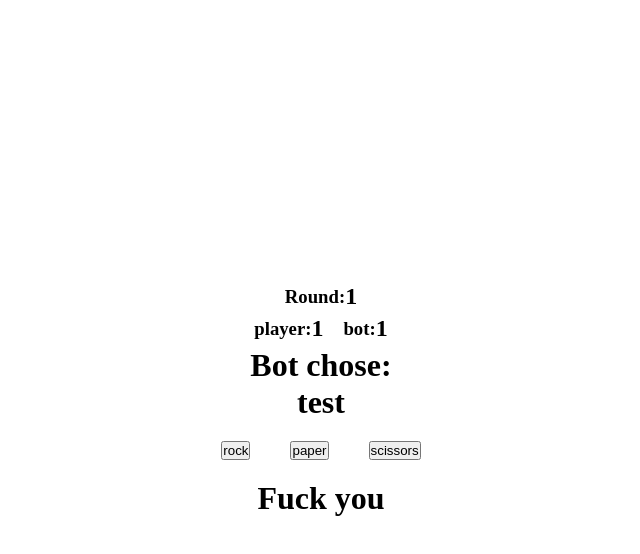
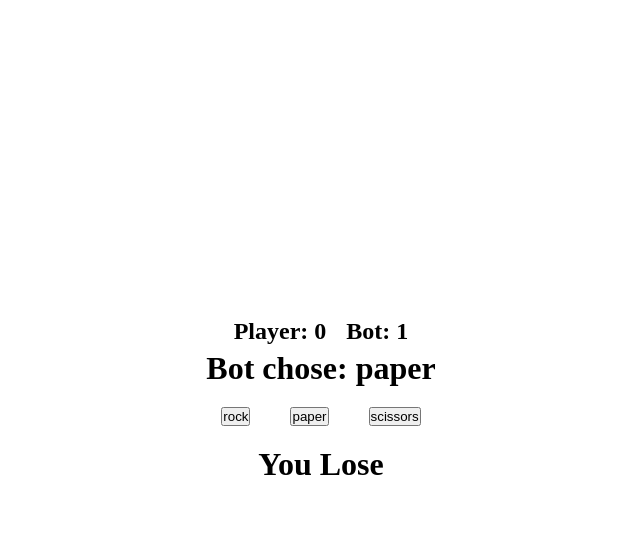
Before and after one commit to chrsarts/odin-rock-paper-scissors, a plain HTML site: page index.html in a window 1280 px wide. Both pictures are taken after a click on the button "rock". Shown: the whole page, without its empty margins (319-959 px from the left). Drawn offline with Linux system fonts and the light colour scheme.

Commit message:
added scores and a win/lose statement

```diff
--- a/index.html
+++ b/index.html
@@ -10,31 +10,22 @@
   <body>
     <div class="main">
       <div class="text-container">
-        <div class="counter-container">
-          <h3>Round:</h3>
-          <h2 class="counter">1</h2>
-        </div>
         <div class="scores">
           <div class="ps-container">
-            <h3>player:</h3>
-            <h2 class="player-score">1</h2>
+            <h2 class="player-score">Player: 0</h2>
           </div>
           <div class="bs-container">
-            <h3>bot:</h3>
-            <h2 class="bot-score">1</h2>
+            <h2 class="bot-score">Bot: 0</h2>
           </div>
         </div>
-        <div class="bot-choice">
-          <h1>Bot chose:</h1>
-          <h1 class="bot-choice-txt">test</h1>
-        </div>
+        <h1 class="bot-choice">Bot chose:</h1>
       </div>
       <div class="btn-container">
         <button class="rock">rock</button>
         <button class="paper">paper</button>
         <button class="scissors">scissors</button>
       </div>
-      <div class="answer"><h1 class="answer-text">Fuck you</h1></div>
+      <div class="answer"><h1 class="win-lose"></h1></div>
     </div>
     <script src="main.js"></script>
   </body>
--- a/main.js
+++ b/main.js
@@ -8,9 +8,15 @@ const botRandom = (botAns) => {
 let btnRock = document.querySelector(".rock");
 let btnPaper = document.querySelector(".paper");
 let btnScissors = document.querySelector(".scissors");
-
+let score = document.querySelector(".counter");
+const botChoice = document.querySelector(".bot-choice");
+const winLose = document.querySelector(".win-lose");
+const playerScore = document.querySelector(".player-score");
+const botScore = document.querySelector(".bot-score");
 let bot;
 let player;
+let playerCounter = 0;
+let botCounter = 0;
 
 btnRock.addEventListener("click", (e) => {
   e = "rock";
@@ -30,32 +36,41 @@ const play = (player, bot) => {
   switch (player) {
     case "rock":
       if (bot === "rock") {
-        console.log("draw!");
+        winLose.textContent = `Draw`;
       } else if (bot === "scissors") {
-        console.log("you win!");
+        winLose.textContent = `You Win`;
+        playerCounter++;
       } else {
-        console.log("you lose.");
+        winLose.textContent = `You Lose`;
+        botCounter++;
       }
       break;
     case "scissors":
       if (bot === "rock") {
-        console.log("you lose.");
+        winLose.textContent = `You Lose`;
+        botCounter++;
       } else if (bot === "scissors") {
-        console.log("draw!");
+        winLose.textContent = `Draw`;
       } else {
-        console.log("you win!");
+        winLose.textContent = `You Win`;
+        playerCounter++;
       }
       break;
     case "paper":
       if (bot === "rock") {
-        console.log("you win!");
+        winLose.textContent = `You Win`;
+        playerCounter++;
       } else if (bot === "scissors") {
-        console.log("you lose.");
+        winLose.textContent = `You Lose`;
+        botCounter++;
       } else {
-        console.log("draw!");
+        winLose.textContent = `Draw`;
       }
       break;
     default:
       console.log("enter rock, paper or scissors");
   }
+  botChoice.textContent = `Bot chose: ${bot}`;
+  botScore.textContent = `Bot: ${botCounter}`;
+  playerScore.textContent = `Player: ${playerCounter}`;
 };
--- a/style.css
+++ b/style.css
@@ -41,6 +41,6 @@ button {
 }
 
 .bot-choice,
-.answer-text {
+.win-lose {
   text-align: center;
 }
```
